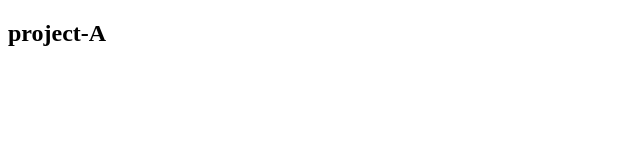
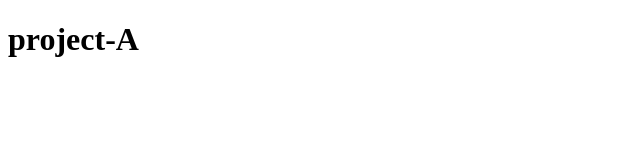
Before and after one commit to marcelladrian/project-A, a plain HTML site: page index.html in a window 1280 px wide. Shown: the whole page, without its empty margins (0-640 px from the left). Drawn offline with Linux system fonts and the light colour scheme.

Commit message:
ubah h2 menjadi h1

```diff
--- a/index.html
+++ b/index.html
@@ -7,6 +7,6 @@
     <title>Document</title>
 </head>
 <body>
-    <h2>project-A</h2>
+    <h1>project-A</h1>
 </body>
 </html>
```
